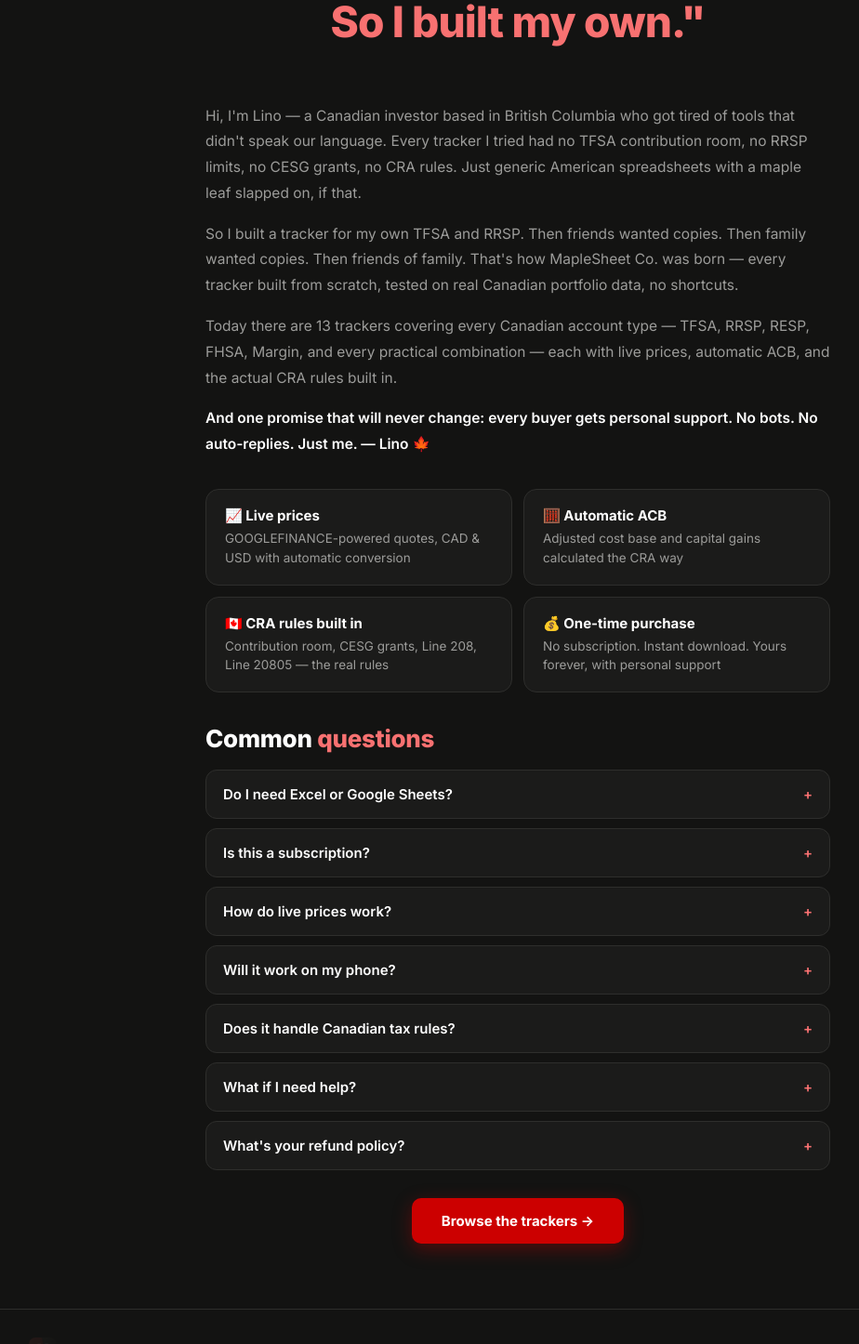
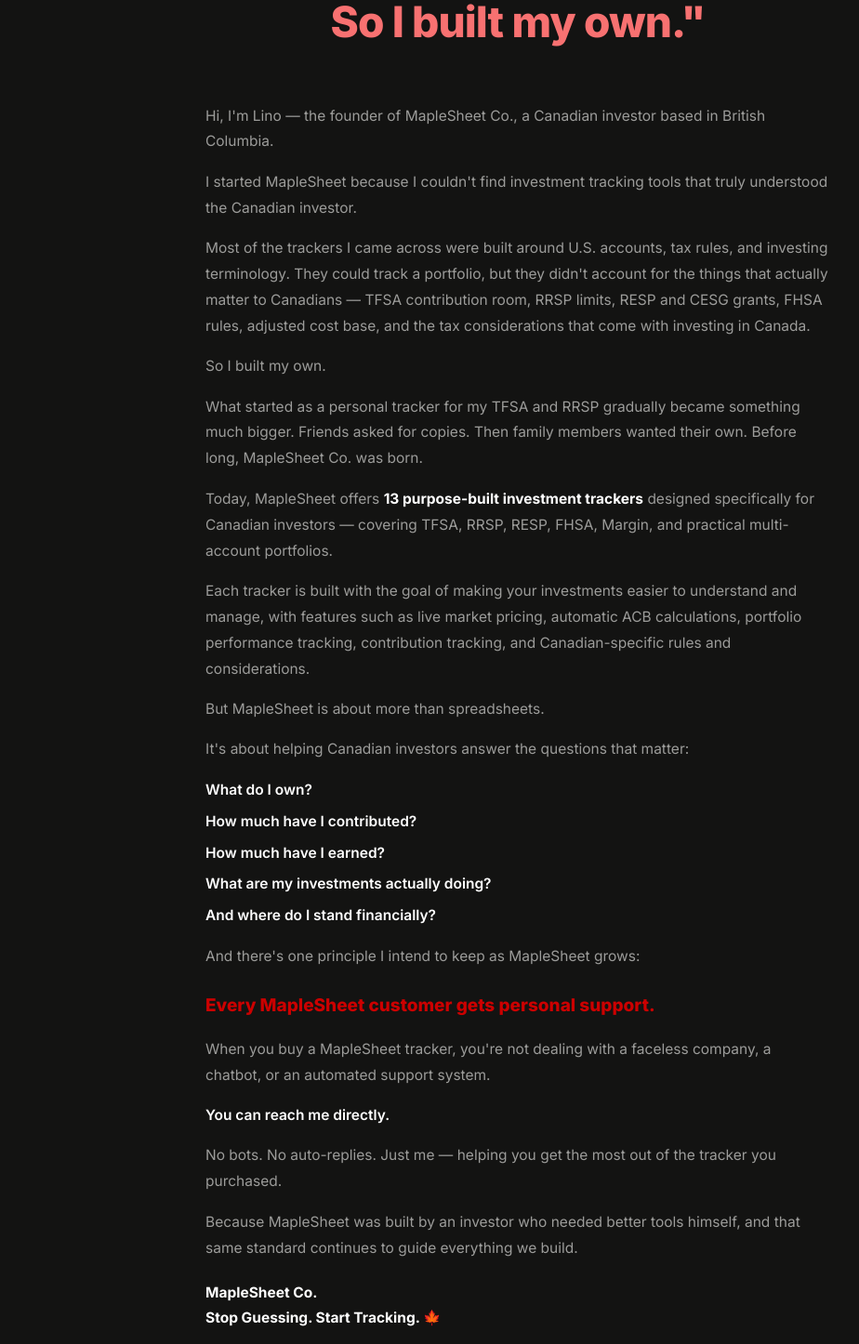
Before and after one commit to maplesheetco/maplesheet-website, a React (Vite) app: page /about in a window 1280 px wide. Shown: the part 204-1650 px from the top of the page at 93% size, without its empty margins (83-1007 px from the left). Built offline with nearby package versions, Linux system fonts and the light colour scheme.

Commit message:
Revise About page content for clarity and detail
Updated the About page content to better reflect the founder's story and the purpose of MapleSheet Co. Enhanced clarity on investment tracking tools for Canadian investors.

```diff
--- a/src/pages/About.jsx
+++ b/src/pages/About.jsx
@@ -12,16 +12,44 @@
       <PageHead kicker="THE STORY" title={<>"Too complicated. Too American.<br /><RedWord>So I built my own."</RedWord></>} />
       <div style={{ maxWidth: 720, margin: "0 auto", padding: "26px 24px 0" }}>
         <Reveal style={{ color: B.grayLight, fontSize: 15.5, lineHeight: 1.8 }}>
-          <p>Hi, I'm Lino — a Canadian investor based in British Columbia who got tired of tools that didn't speak our language.
-          Every tracker I tried had no TFSA contribution room, no RRSP limits, no CESG grants, no CRA rules.
-          Just generic American spreadsheets with a maple leaf slapped on, if that.</p>
-          <p>So I built a tracker for my own TFSA and RRSP. Then friends wanted copies. Then family wanted copies.
-          Then friends of family. That's how MapleSheet Co. was born — every tracker built from scratch,
-          tested on real Canadian portfolio data, no shortcuts.</p>
-          <p>Today there are 13 trackers covering every Canadian account type — TFSA, RRSP, RESP, FHSA, Margin,
-          and every practical combination — each with live prices, automatic ACB, and the actual CRA rules built in.</p>
-          <p style={{ color: B.white, fontWeight: 600 }}>
-            And one promise that will never change: every buyer gets personal support. No bots. No auto-replies. Just me. — Lino 🍁
+          <p>Hi, I'm Lino — the founder of MapleSheet Co., a Canadian investor based in British Columbia.</p>
+          <p>I started MapleSheet because I couldn't find investment tracking tools that truly understood the Canadian investor.</p>
+          <p>Most of the trackers I came across were built around U.S. accounts, tax rules, and investing
+          terminology. They could track a portfolio, but they didn't account for the things that actually
+          matter to Canadians — TFSA contribution room, RRSP limits, RESP and CESG grants, FHSA rules,
+          adjusted cost base, and the tax considerations that come with investing in Canada.</p>
+          <p>So I built my own.</p>
+          <p>What started as a personal tracker for my TFSA and RRSP gradually became something much bigger.
+          Friends asked for copies. Then family members wanted their own. Before long, MapleSheet Co. was born.</p>
+          <p>Today, MapleSheet offers <strong style={{ color: B.white }}>13 purpose-built investment trackers</strong> designed
+          specifically for Canadian investors — covering TFSA, RRSP, RESP, FHSA, Margin, and practical multi-account portfolios.</p>
+          <p>Each tracker is built with the goal of making your investments easier to understand and manage,
+          with features such as live market pricing, automatic ACB calculations, portfolio performance
+          tracking, contribution tracking, and Canadian-specific rules and considerations.</p>
+          <p>But MapleSheet is about more than spreadsheets.</p>
+          <p>It's about helping Canadian investors answer the questions that matter:</p>
+          <ul style={{ listStyle: "none", padding: 0, margin: "0 0 16px" }}>
+            {[
+              "What do I own?",
+              "How much have I contributed?",
+              "How much have I earned?",
+              "What are my investments actually doing?",
+              "And where do I stand financially?",
+            ].map((q) => (
+              <li key={q} style={{ color: B.white, fontWeight: 600, marginBottom: 6 }}>{q}</li>
+            ))}
+          </ul>
+          <p>And there's one principle I intend to keep as MapleSheet grows:</p>
+          <p style={{ color: B.red, fontWeight: 800, fontSize: 19, margin: "22px 0 10px" }}>
+            Every MapleSheet customer gets personal support.
+          </p>
+          <p>When you buy a MapleSheet tracker, you're not dealing with a faceless company, a chatbot, or an automated support system.</p>
+          <p style={{ color: B.white, fontWeight: 600 }}>You can reach me directly.</p>
+          <p>No bots. No auto-replies. Just me — helping you get the most out of the tracker you purchased.</p>
+          <p>Because MapleSheet was built by an investor who needed better tools himself, and that same standard continues to guide everything we build.</p>
+          <p style={{ color: B.white, fontWeight: 700, marginTop: 20, marginBottom: 0 }}>
+            MapleSheet Co.<br />
+            Stop Guessing. Start Tracking. 🍁
           </p>
         </Reveal>
 
```
